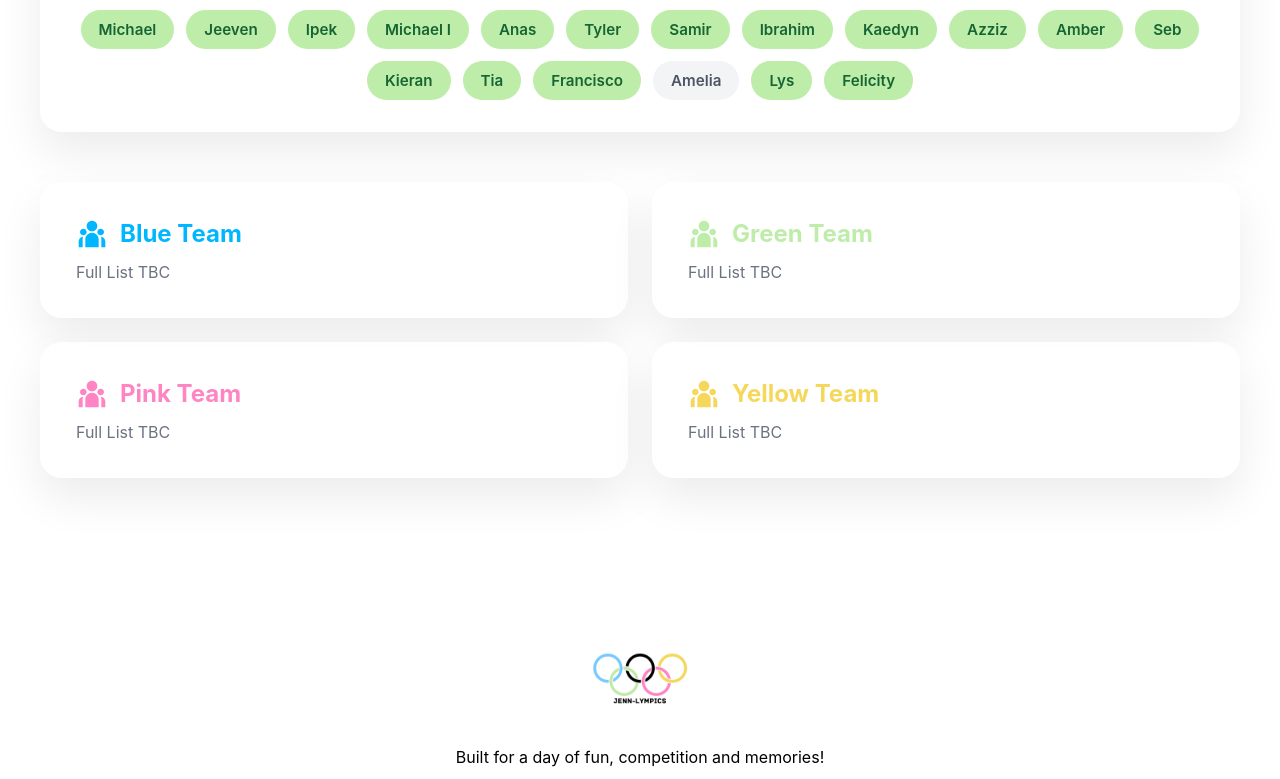
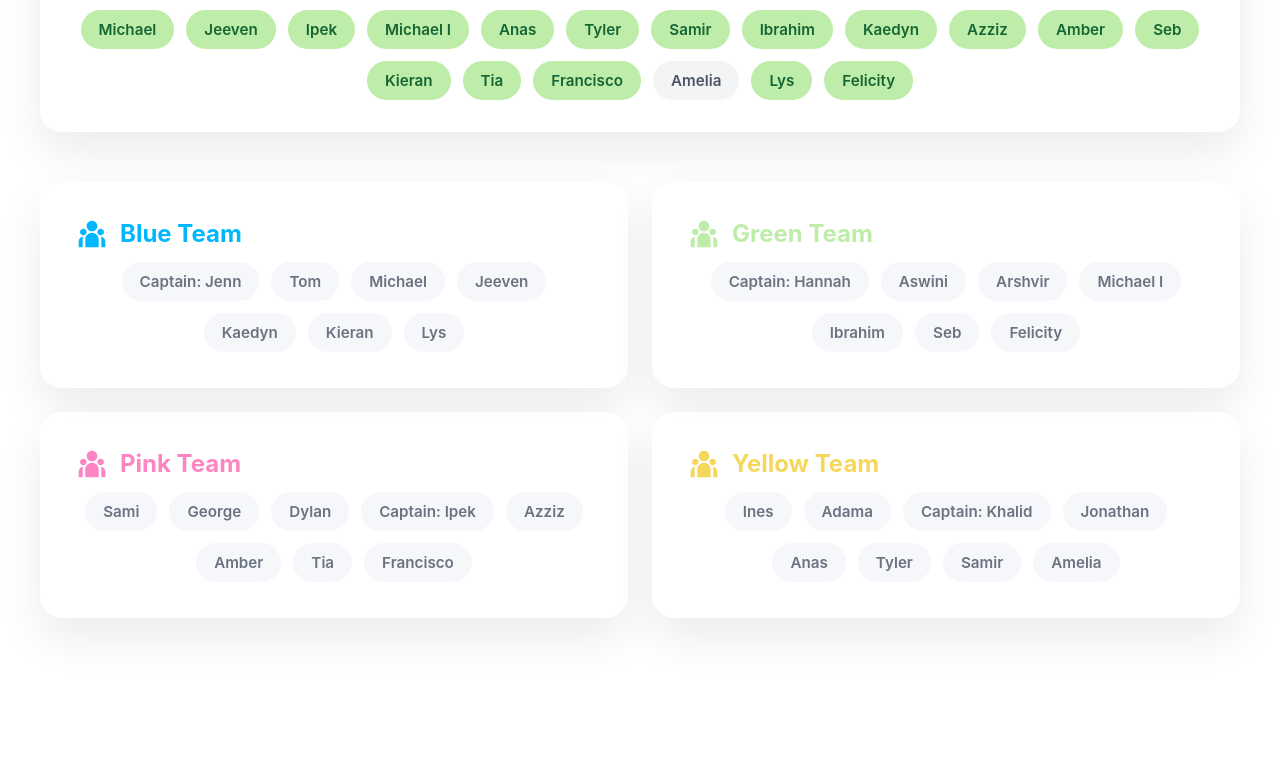
Before and after one commit to Jennipham/jenn-lympics, a React (Vite) app in the folder jenn-lympics-website/: page /teams in a window 1280 px wide. Shown: the part 632-1411 px from the top of the page. Built offline with nearby package versions, Linux system fonts and the light colour scheme.

Commit message:
Implement dynamic player listing for teams
Added a teamPlayers function to filter players by team and updated the teams display to show player names dynamically.

```diff
--- a/jenn-lympics-website/src/components/Teams/Teams.tsx
+++ b/jenn-lympics-website/src/components/Teams/Teams.tsx
@@ -3,6 +3,9 @@ import { RiTeamFill } from "react-icons/ri";
 import { players } from "./players";
 
 export default function Teams() {
+
+     const teamPlayers = (team: string) =>
+        players.filter((player) => player.team === team);
 
     return (
         <section className="agenda">
@@ -44,13 +47,22 @@ export default function Teams() {
 
             <div className="teams-grid">
 
-                <div className="teams-card blue">
+                         <div className="teams-card blue">
                     <div className="teams-header">
                         <RiTeamFill className="teams-icon blue" />
                         <p className="blue-teams-name">Blue Team</p>
                     </div>
 
-                    <span>Full List TBC</span>
+                    <div className="players-list">
+                        {teamPlayers("blue").map((player) => (
+                            <span
+                                key={player.name}
+                                className={`player-pill ${player.captain ? "captain" : ""}`}
+                            >
+                                {player.captain ? `Captain: ${player.name}` : player.name}
+                            </span>
+                        ))}
+                    </div>
                 </div>
 
                 <div className="teams-card green">
@@ -59,7 +71,16 @@ export default function Teams() {
                         <p className="green-teams-name">Green Team</p>
                     </div>
 
-                    <span>Full List TBC</span>
+                    <div className="players-list">
+                        {teamPlayers("green").map((player) => (
+                            <span
+                                key={player.name}
+                                className={`player-pill ${player.captain ? "captain" : ""}`}
+                            >
+                                {player.captain ? `Captain: ${player.name}` : player.name}
+                            </span>
+                        ))}
+                    </div>
                 </div>
 
                 <div className="teams-card pink">
@@ -68,7 +89,17 @@ export default function Teams() {
                         <p className="pink-teams-name">Pink Team</p>
                     </div>
 
-                    <span>Full List TBC</span>
+
+                    <div className="players-list">
+                        {teamPlayers("pink").map((player) => (
+                            <span
+                                key={player.name}
+                                className={`player-pill ${player.captain ? "captain" : ""}`}
+                            >
+                                {player.captain ? `Captain: ${player.name}` : player.name}
+                            </span>
+                        ))}
+                    </div>
                 </div>
 
                 <div className="teams-card yellow">
@@ -77,7 +108,17 @@ export default function Teams() {
                         <p className="yellow-teams-name">Yellow Team</p>
                     </div>
 
-                    <span>Full List TBC</span>
+
+                    <div className="players-list">
+                        {teamPlayers("yellow").map((player) => (
+                            <span
+                                key={player.name}
+                                className={`player-pill ${player.captain ? "captain" : ""}`}
+                            >
+                                {player.captain ? `Captain: ${player.name}` : player.name}
+                            </span>
+                        ))}
+                    </div>
                 </div>
             </div>
         </section>
```
